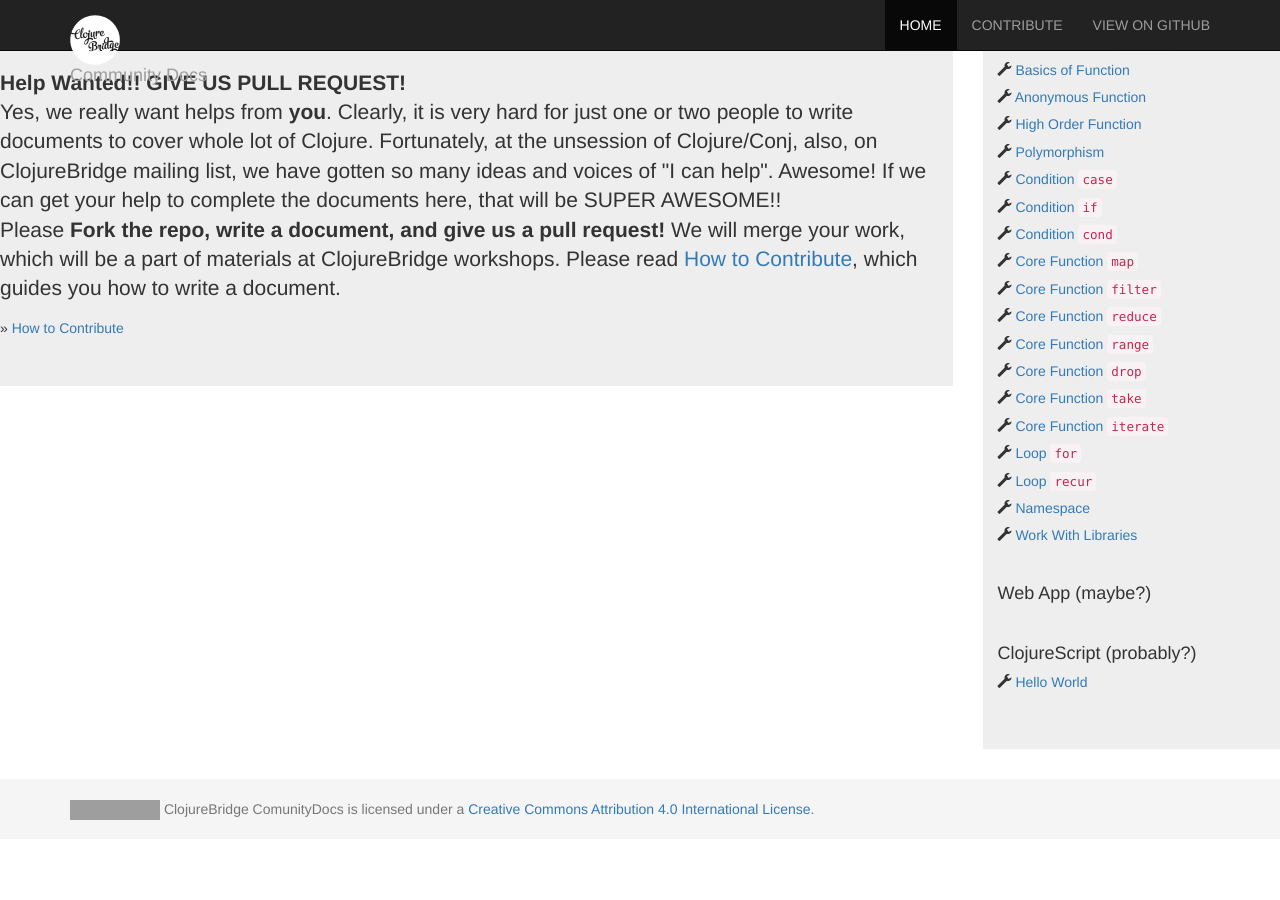
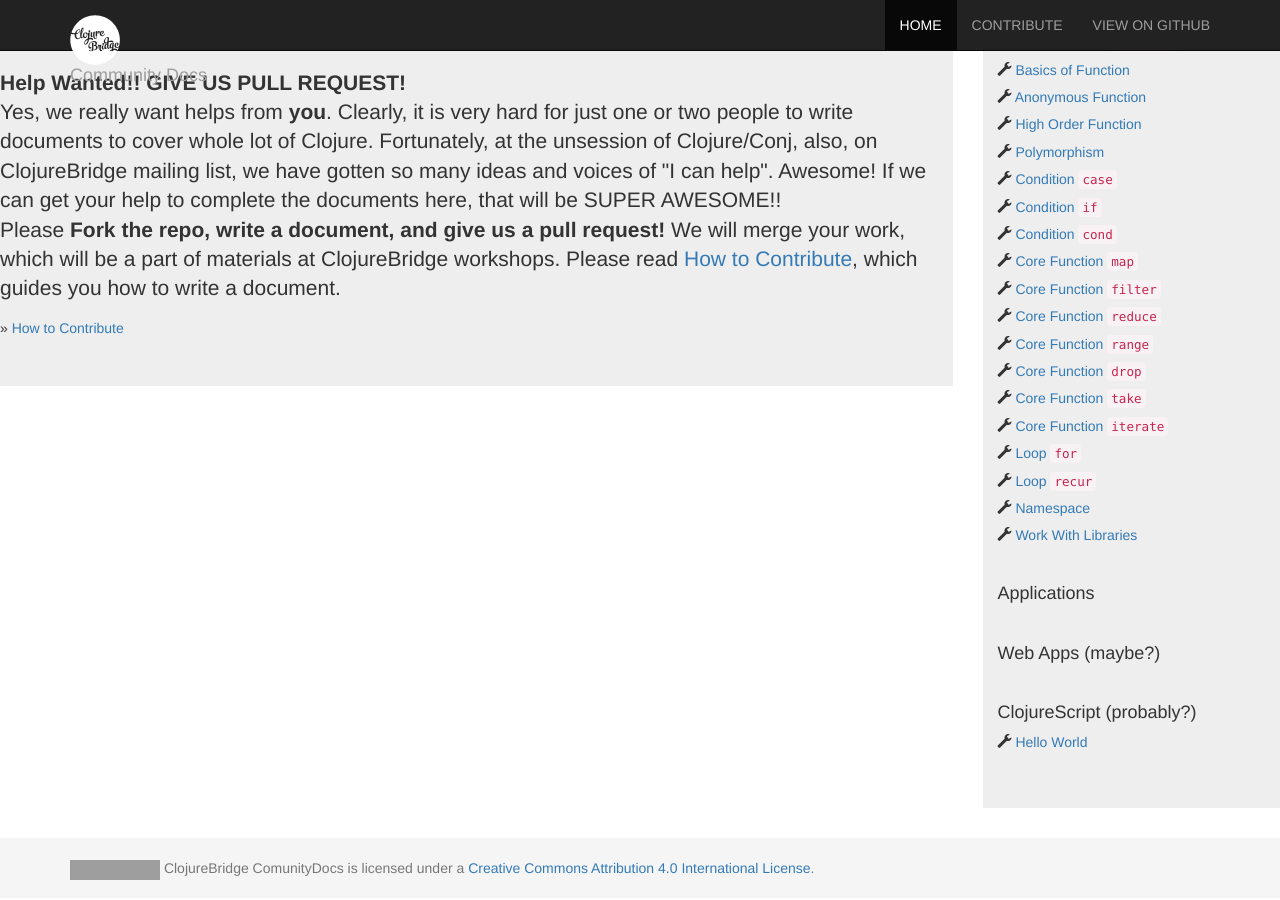
Before and after one commit to ClojureBridge/community-docs, a Jekyll site: the page built from index.html, in a window 1280 px wide and 900 px high, scrolled down 503 px. Built offline with Jekyll 4.4.1, drawn with Linux system fonts in a browser that asks for light colours; nearby versions of some CDN libraries; before the commit the page ends 1343 px from its top, so only the background shows below that; grey boxes are pictures that could not be loaded.

Commit message:
Adds applications section

```diff
--- a/_includes/content_list.html
+++ b/_includes/content_list.html
@@ -19,7 +19,9 @@
     </h5>
   {% endfor %}
   <br/>
-  <h4>Web App (maybe?)</h4>
+  <h4>Applications</h4>
+  <br/>
+  <h4>Web Apps (maybe?)</h4>
   <br/>
   <h4>ClojureScript (probably?)</h4>
   {% for topic in site.data.clojure-script %}
```
